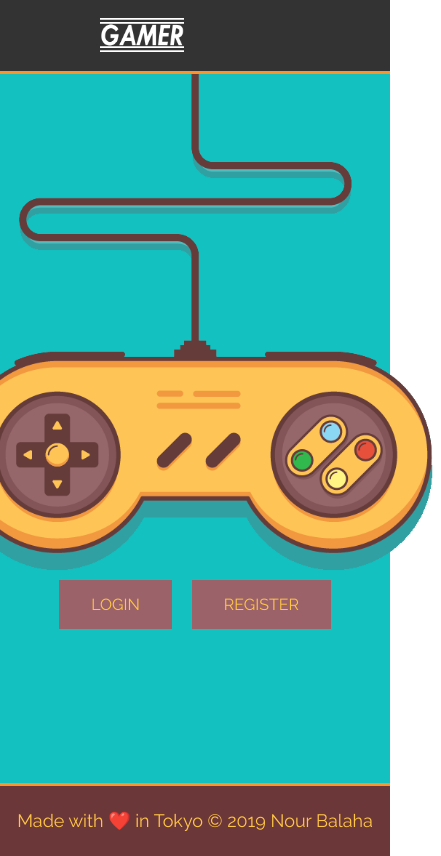
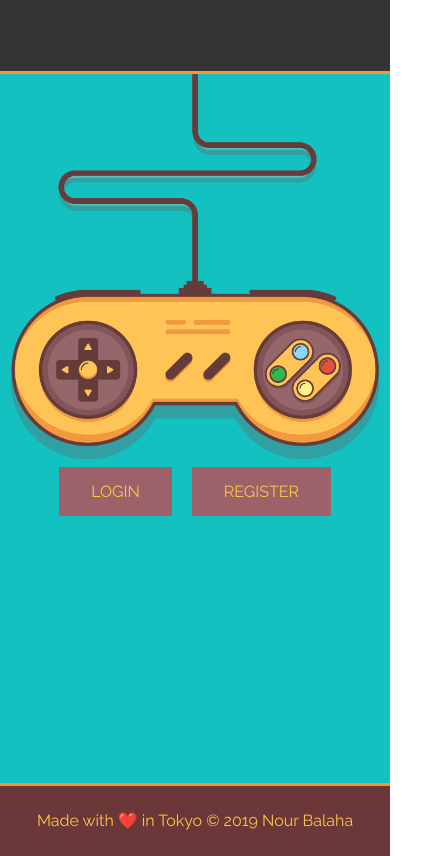
Before and after one commit to nourbalaha/gamer-store, a React (Create React App) app: page /cart in a window 390 px wide. Shown: the whole page, 441 px wide, since content can reach past the window. Built offline with nearby package versions, Linux system fonts and the light colour scheme; no server answers.

Commit message:
media @ max width 640px

```diff
--- a/src/components/CartIcon/CartIcon.style.scss
+++ b/src/components/CartIcon/CartIcon.style.scss
@@ -12,7 +12,7 @@
         font-weight: bold;
         color: #FD9429;
     }
-    @media screen and (max-width: 375px){
+    @media screen and (max-width: 640px){
         margin-left: 20px;
         .cart{
             width: 20px;
--- a/src/components/CartItem/CartItem.style.scss
+++ b/src/components/CartItem/CartItem.style.scss
@@ -51,7 +51,7 @@ $delete-color: #f44336;
     }
   }
 
-  @media screen and (max-width:375px){
+  @media screen and (max-width:640px){
     padding: 10px;
     margin: 5px;
     min-width: 300px;
--- a/src/components/Dropdown/Dropdown.style.scss
+++ b/src/components/Dropdown/Dropdown.style.scss
@@ -60,7 +60,7 @@ $orange: #FD9429;
             &:hover {color: $orange;}
           }
     }
-    @media screen and (max-width: 375px){
+    @media screen and (max-width: 640px){
         .dropbtn {
             font-size: 16px;
         }
--- a/src/components/Footer/Footer.Style.scss
+++ b/src/components/Footer/Footer.Style.scss
@@ -12,8 +12,7 @@ $third-color: #FFC646;
     height: 6vh;
     border-top: #FD9429 solid 3px;
 
-    @media screen and (max-width: 375px){
+    @media screen and (max-width: 640px){
         font-size: 16px;
-
     }
 }
--- a/src/components/Item/Item.style.scss
+++ b/src/components/Item/Item.style.scss
@@ -36,7 +36,7 @@
         color: #222;
     }
 
-    @media screen and (max-width: 375px){
+    @media screen and (max-width: 640px){
         margin: 10px 15px;
     }
 }
--- a/src/components/Navbar/Navbar.style.scss
+++ b/src/components/Navbar/Navbar.style.scss
@@ -39,7 +39,8 @@ $orange: #FD9429;
     }
   }
 
-  @media screen and (max-width:375px){
+  @media screen and (max-width:640px){
+    justify-content: center;
     padding: 10px;
     .logo{
       display: none;
--- a/src/pages/AddItem/AddItem.style.scss
+++ b/src/pages/AddItem/AddItem.style.scss
@@ -66,7 +66,7 @@ $third-color: #FFC646;
             border-radius: 5px;
         }
     }
-    @media screen and (max-width: 375px){
+    @media screen and (max-width: 640px){
         .add-item-form{
             width: 90vw;
             padding: 30px 0;
--- a/src/pages/Cart/Cart.styles.scss
+++ b/src/pages/Cart/Cart.styles.scss
@@ -28,7 +28,7 @@ $btn-color: #00B14C;
             color: $btn-color;
           }
     }
-    @media screen and (max-width: 375px){
+    @media screen and (max-width: 640px){
 
     }
 }
--- a/src/pages/Home/Home.style.scss
+++ b/src/pages/Home/Home.style.scss
@@ -35,7 +35,7 @@ $third-color: #FFC646;
               }
           }
     }
-    @media screen and (max-width:375px){
+    @media screen and (max-width:640px){
         .image{
             width: 98vw;
             height: auto;
--- a/src/pages/Inventory/Inventory.style.scss
+++ b/src/pages/Inventory/Inventory.style.scss
@@ -51,7 +51,7 @@ $forth-color: #FD9429;
         }
     }
 
-    @media screen and (max-width: 375px){
+    @media screen and (max-width: 640px){
         .inventory{
             padding: 5px 0;
         }
--- a/src/pages/Register/Register.style.scss
+++ b/src/pages/Register/Register.style.scss
@@ -89,7 +89,7 @@ $google-color:#008DF2;
             cursor: pointer;
         }
     }
-    @media screen and (max-width:375px){
+    @media screen and (max-width:640px){
         .register-form{
             width: 90vw;
             .google{
--- a/src/pages/SignIn/SignIn.style.scss
+++ b/src/pages/SignIn/SignIn.style.scss
@@ -89,7 +89,7 @@ $google-color:#008DF2;
             cursor: pointer;
         }
     }
-    @media screen and (max-width:375px){
+    @media screen and (max-width:640px){
         .sign-in-form{
             width: 90vw;
             .google{
```
